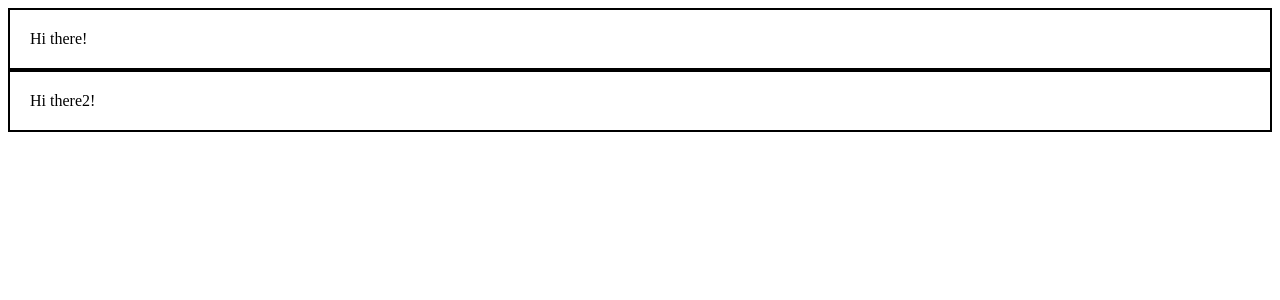
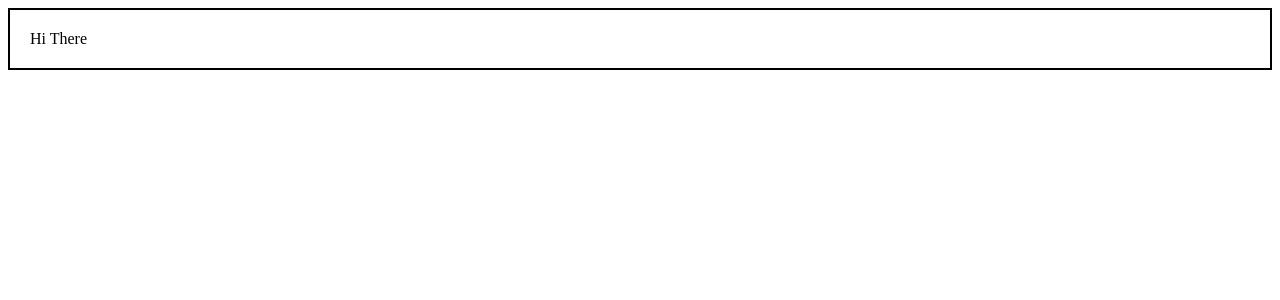
Before and after one commit to Aishwarya7902/COHORT_2, a React (Vite) app in the folder WEEK_6/6.1/: page / in a window 1280 px wide. Shown: the top 300 px of the page. Built offline with nearby package versions, Linux system fonts and the light colour scheme.

Commit message:
cleaner syntax for wrapper components

```diff
--- a/WEEK_6/6.1/src/App.jsx
+++ b/WEEK_6/6.1/src/App.jsx
@@ -4,26 +4,17 @@ import React from 'react';
 
 function App() {
 return <div>
-  <CardWrapper innerComponent={<TextComponent/>}></CardWrapper>
-  <CardWrapper innerComponent={<TextComponent2/>}></CardWrapper>
+  <CardWrapper >
+    Hi There
+  </CardWrapper>
+
 </div>
 }
 
-function TextComponent(){
-  return <div>
-     Hi there!
-  </div>
-}
 
-function TextComponent2(){
-  return <div>
-     Hi there2!
-  </div>
-}
-
-function CardWrapper({innerComponent}){
+function CardWrapper({children}){
   return <div style={{border:"2px black solid", padding:20}}>
-    {innerComponent}
+    {children}
   </div>
 }
 
```
